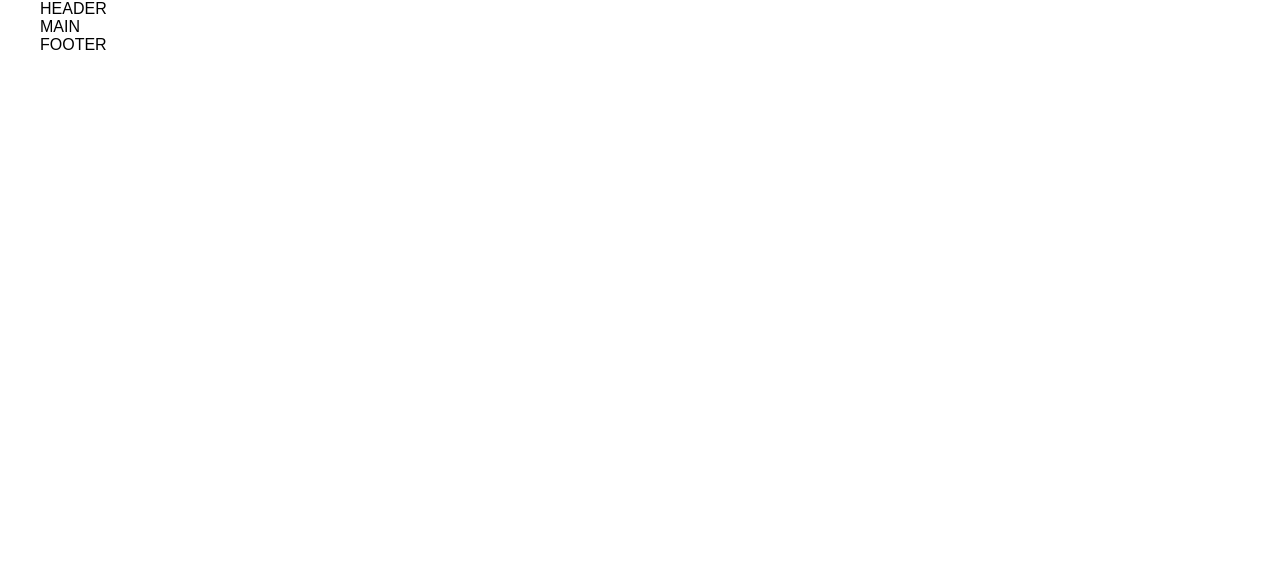
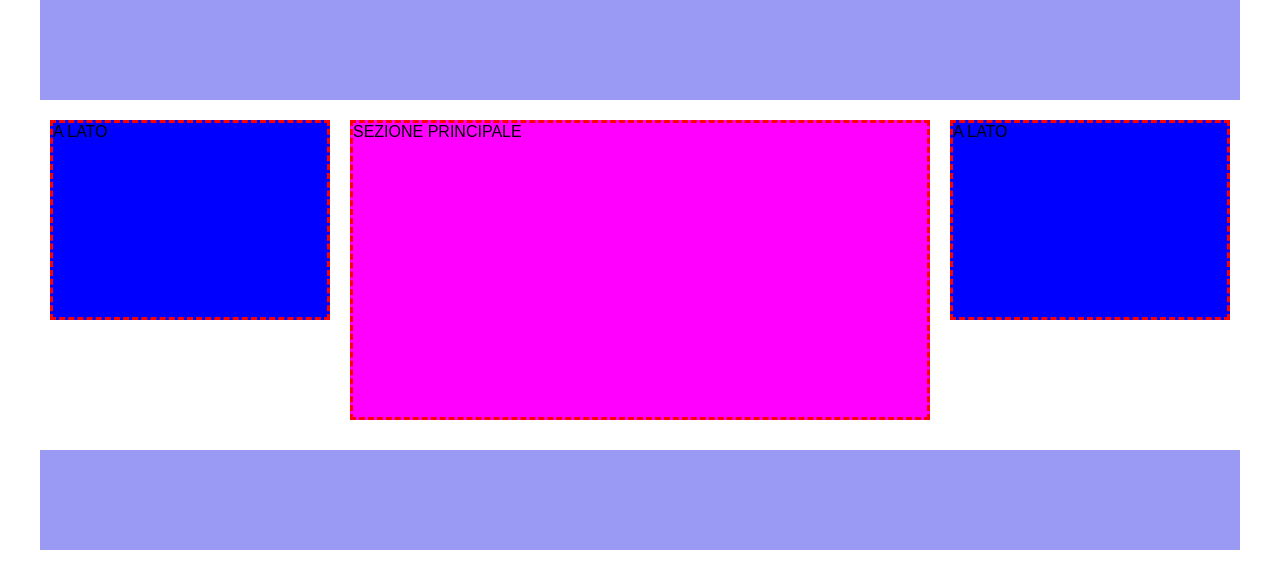
Before and after one commit to classe114-alessiovietri/09-lc-flex-layout-2, a plain HTML site: page index.html in a window 1280 px wide. Drawn offline with Linux system fonts and the light colour scheme.

Commit message:
Completato secondo layout

```diff
--- a/css/style.css
+++ b/css/style.css
@@ -18,3 +18,51 @@ html {
     max-width: 1200px;
     margin: 0 auto;
 }
+
+/*
+    MAIN
+*/
+.main-layout-container {
+    display: flex;
+    align-items: flex-start;
+    flex-wrap: wrap;
+}
+
+main {
+    margin: 20px 0;
+}
+
+.main-layout-container > * {
+    margin-left: 10px;
+    margin-right: 10px;
+    margin-bottom: 10px;
+}
+
+main aside {
+    width: calc(25% - 20px);
+}
+
+main section {
+    width: calc(50% - 20px);
+}
+
+/*
+    DEBUG
+*/
+.debug .header-main-container,
+.debug .footer-main-container {
+    background-color: #9A9AF5;
+    min-height: 100px;
+}
+
+.debug main aside {
+    background-color: blue;
+    min-height: 200px;
+    border: 3px dashed red;
+}
+
+.debug main section {
+    background-color: fuchsia;
+    min-height: 300px;
+    border: 3px dashed red;
+}
--- a/index.html
+++ b/index.html
@@ -8,12 +8,13 @@
         <!-- CSS -->
         <link rel="stylesheet" href="css/style.css">
     </head>
-    <body>
+    <body class="debug">
 
         <!-- Inizio Header Principale -->
         <header>
             <div class="container">
-                HEADER
+                <div class="header-main-container">
+                </div>
             </div>
         </header>
         <!-- Fine Header Principale -->
@@ -21,7 +22,23 @@
         <!-- Inizio Main -->
         <main>
             <div class="container">
-                MAIN
+
+                <div class="main-layout-container">
+
+                    <aside>
+                        A LATO
+                    </aside>
+
+                    <section>
+                        SEZIONE PRINCIPALE
+                    </section>
+
+                    <aside>
+                        A LATO
+                    </aside>
+
+                </div>
+
             </div>
         </main>
         <!-- Fine Main -->
@@ -29,7 +46,8 @@
         <!-- Inizio Footer Principale -->
         <footer>
             <div class="container">
-                FOOTER
+                <div class="footer-main-container">
+                </div>
             </div>
         </footer>
         <!-- Fine Footer Principale -->
```
